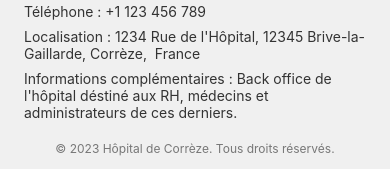
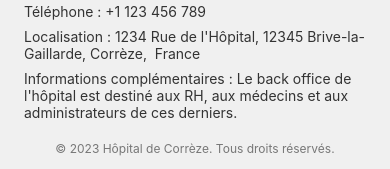
Before and after one commit to arnaudlagarde/Hospital, a React Native app: screen /Home in a window 390 px wide. Shown: the part 672-841 px from the top of the page. Built offline with nearby package versions, Linux system fonts and the light colour scheme.

Commit message:
Update Footer.js

```diff
--- a/components/Footer.js
+++ b/components/Footer.js
@@ -13,7 +13,7 @@
             Localisation : 1234 Rue de l'Hôpital, 12345 Brive-la-Gaillarde, Corrèze,  France
           </Text>
           <Text style={styles.footerText}>
-            Informations complémentaires : Back office de l'hôpital déstiné aux RH, médecins et administrateurs de ces derniers.
+            Informations complémentaires : Le back office de l'hôpital est destiné aux RH, aux médecins et aux administrateurs de ces derniers.
           </Text>
         </View>
         <Text style={styles.copyRightText}>
```
